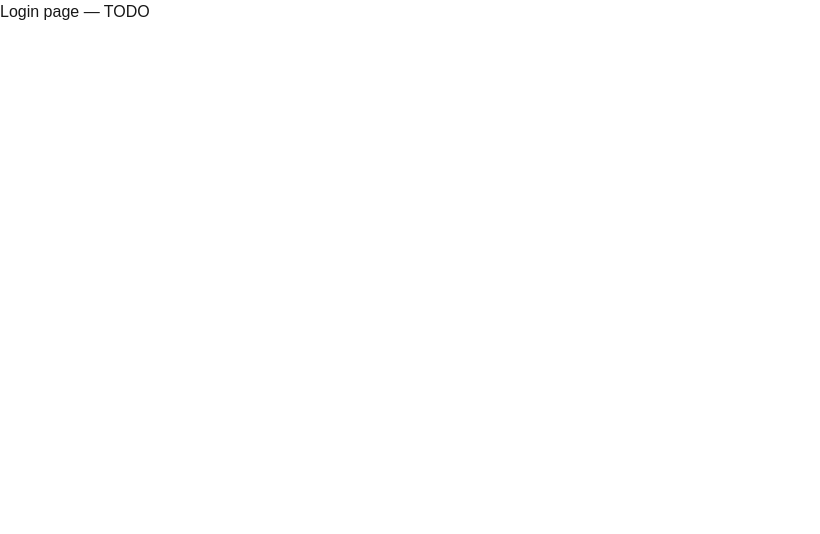
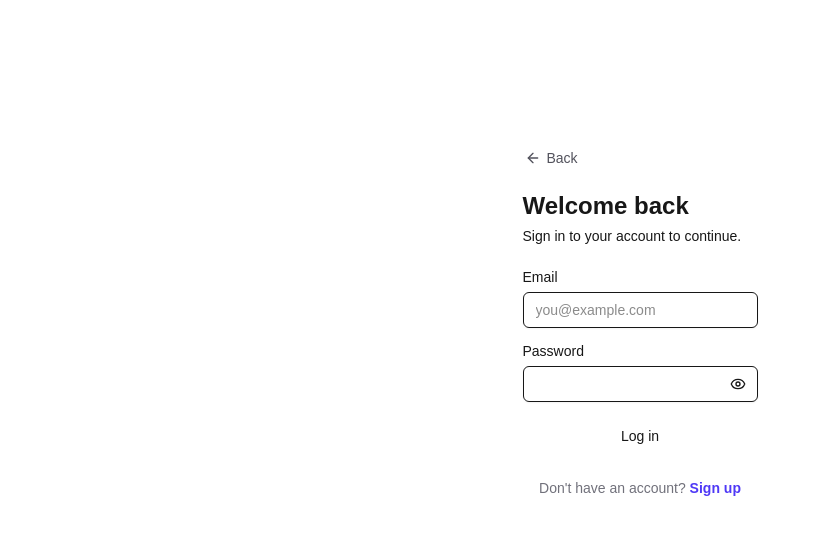
Before and after one commit to zedric-git/abangers, a Next.js app: page /login in a window 1280 px wide. Shown: the top 534 px of the page, without its empty margins (0-820 px from the left). Built offline with nearby package versions, Linux system fonts and the light colour scheme.

Commit message:
feat: implement login auth flow and role-based redirect (#8)

```diff
--- a/src/app/(auth)/login/page.tsx
+++ b/src/app/(auth)/login/page.tsx
@@ -1,6 +1,183 @@
+"use client";
+
+import { useState } from "react";
+import Link from "next/link";
+import { useRouter } from "next/navigation";
+import { useForm } from "react-hook-form";
+import { zodResolver } from "@hookform/resolvers/zod";
+import { Eye, EyeOff, ArrowLeft } from "lucide-react";
+
+import { createClient } from "@/lib/supabase/client";
+import {
+  loginSchema,
+  type LoginInput,
+  mapAuthError,
+} from "@/lib/validations/auth";
+import { Button } from "@/components/ui/button";
+import { Input } from "@/components/ui/input";
+import {
+  Form,
+  FormControl,
+  FormField,
+  FormItem,
+  FormLabel,
+  FormMessage,
+} from "@/components/ui/form";
+
 export default function LoginPage() {
-  // TODO: Supabase email/password + Google OAuth sign-in form.
-  // On success, redirect based on profiles.role (renter -> /dashboard/renter,
-  // landlord -> /dashboard/landlord).
-  return <div>Login page — TODO</div>;
+  const router = useRouter();
+  const [showPassword, setShowPassword] = useState(false);
+  const [submitError, setSubmitError] = useState<string | null>(null);
+
+  const form = useForm<LoginInput>({
+    resolver: zodResolver(loginSchema),
+    defaultValues: {
+      email: "",
+      password: "",
+    },
+  });
+
+  async function onSubmit(values: LoginInput) {
+    setSubmitError(null);
+    const supabase = createClient();
+
+    const { data, error } = await supabase.auth.signInWithPassword({
+      email: values.email,
+      password: values.password,
+    });
+
+    if (error) {
+      setSubmitError(mapAuthError(error));
+      return;
+    }
+
+    if (!data.user) {
+      setSubmitError(
+        "Something went wrong while signing in. Please try again.",
+      );
+      return;
+    }
+
+    // Fetch user profile to determine destination role
+    const { data: profile, error: profileError } = await supabase
+      .from("profiles")
+      .select("role")
+      .eq("id", data.user.id)
+      .maybeSingle();
+
+    if (profileError) {
+      setSubmitError(
+        "Signed in successfully, but couldn't load user profile. Please contact support.",
+      );
+      return;
+    }
+
+    const role = profile?.role;
+    if (role === "landlord") {
+      router.push("/dashboard/landlord");
+    } else {
+      router.push("/dashboard/renter");
+    }
+  }
+
+  return (
+    <div className="mx-auto flex min-h-[80vh] max-w-md flex-col justify-center px-4">
+      <Button
+        variant="ghost"
+        size="sm"
+        onClick={() => router.back()}
+        className="mb-4 -ml-2 w-fit cursor-pointer gap-1.5 text-zinc-600 hover:text-zinc-900 dark:text-zinc-400 dark:hover:text-zinc-100"
+      >
+        <ArrowLeft className="h-4 w-4" />
+        Back
+      </Button>
+
+      <h1 className="mb-1 text-2xl font-semibold">Welcome back</h1>
+      <p className="text-muted-foreground mb-6 text-sm">
+        Sign in to your account to continue.
+      </p>
+
+      {submitError && (
+        <div className="border-destructive/30 bg-destructive/10 text-destructive mb-4 rounded-md border p-3 text-sm">
+          {submitError}
+        </div>
+      )}
+
+      <Form {...form}>
+        <form onSubmit={form.handleSubmit(onSubmit)} className="space-y-4">
+          <FormField
+            control={form.control}
+            name="email"
+            render={({ field }) => (
+              <FormItem>
+                <FormLabel>Email</FormLabel>
+                <FormControl>
+                  <Input
+                    type="email"
+                    placeholder="you@example.com"
+                    autoComplete="email"
+                    {...field}
+                  />
+                </FormControl>
+                <FormMessage />
+              </FormItem>
+            )}
+          />
+
+          <FormField
+            control={form.control}
+            name="password"
+            render={({ field }) => (
+              <FormItem>
+                <FormLabel>Password</FormLabel>
+                <FormControl>
+                  <div className="relative">
+                    <Input
+                      type={showPassword ? "text" : "password"}
+                      autoComplete="current-password"
+                      className="pr-10"
+                      {...field}
+                    />
+                    <button
+                      type="button"
+                      onClick={() => setShowPassword((prev) => !prev)}
+                      className="text-muted-foreground hover:text-foreground absolute inset-y-0 right-0 flex items-center pr-3"
+                      aria-label={
+                        showPassword ? "Hide password" : "Show password"
+                      }
+                    >
+                      {showPassword ? (
+                        <EyeOff className="h-4 w-4" />
+                      ) : (
+                        <Eye className="h-4 w-4" />
+                      )}
+                    </button>
+                  </div>
+                </FormControl>
+                <FormMessage />
+              </FormItem>
+            )}
+          />
+
+          <Button
+            type="submit"
+            className="w-full"
+            disabled={form.formState.isSubmitting}
+          >
+            {form.formState.isSubmitting ? "Signing in..." : "Log in"}
+          </Button>
+        </form>
+      </Form>
+
+      <div className="mt-6 text-center text-sm text-zinc-500 dark:text-zinc-400">
+        {"Don't have an account? "}
+        <Link
+          href="/signup"
+          className="font-semibold text-indigo-600 hover:underline dark:text-indigo-400"
+        >
+          Sign up
+        </Link>
+      </div>
+    </div>
+  );
 }
--- a/src/app/(auth)/signup/page.tsx
+++ b/src/app/(auth)/signup/page.tsx
@@ -1,13 +1,17 @@
 "use client";
 
 import { useState } from "react";
+import Link from "next/link";
 import { useRouter } from "next/navigation";
 import { useForm } from "react-hook-form";
 import { zodResolver } from "@hookform/resolvers/zod";
-import type { AuthError } from "@supabase/supabase-js";
-
+import { ArrowLeft } from "lucide-react";
 import { createClient } from "@/lib/supabase/client";
-import { signUpSchema, type SignUpInput } from "@/lib/validations/auth";
+import {
+  signUpSchema,
+  type SignUpInput,
+  mapAuthError,
+} from "@/lib/validations/auth";
 import { Button } from "@/components/ui/button";
 import { Input } from "@/components/ui/input";
 import {
@@ -25,43 +29,6 @@ import {
   SelectTrigger,
   SelectValue,
 } from "@/components/ui/select";
-
-/**
- * Turns raw Supabase Auth errors into copy a user can actually act on.
- * Supabase's own messages are sometimes accurate-but-terse ("User already
- * registered") or, for privacy reasons, deliberately vague (a duplicate
- * email during sign-up returns a *success* with an empty `identities`
- * array instead of an error, to avoid leaking which emails are taken —
- * that case is handled separately in onSubmit, not here).
- */
-function mapAuthError(error: AuthError): string {
-  const message = error.message.toLowerCase();
-
-  if (
-    message.includes("already registered") ||
-    message.includes("already exists")
-  ) {
-    return "An account with this email already exists. Try logging in instead.";
-  }
-  if (message.includes("password")) {
-    // Supabase's own password-strength messages are already clear
-    // (e.g. "Password should be at least 6 characters").
-    return error.message;
-  }
-  if (
-    message.includes("invalid email") ||
-    message.includes("unable to validate")
-  ) {
-    return "Enter a valid email address.";
-  }
-  if (message.includes("network") || message.includes("fetch")) {
-    return "Couldn't reach the server. Check your connection and try again.";
-  }
-
-  // Fallback: still show Supabase's message rather than swallowing it,
-  // just labeled as unexpected so it's obviously not a validation error.
-  return `Something went wrong: ${error.message}`;
-}
 
 export default function SignupPage() {
   const router = useRouter();
@@ -145,20 +112,22 @@ export default function SignupPage() {
           We sent a confirmation link to your inbox. Once you confirm and log
           in, we&apos;ll finish setting up your profile.
         </p>
-        {/*
-         * TODO (follow-up, not in scope for S1-01): the profiles row for
-         * this user hasn't been created yet — it needs to happen on their
-         * first authenticated action after confirming, most likely inside
-         * the S1-02 login flow (check for a missing profiles row and
-         * create it there using the role chosen here). Right now that
-         * role choice isn't persisted anywhere if they close this tab.
-         */}
       </div>
     );
   }
 
   return (
     <div className="mx-auto flex min-h-[80vh] max-w-md flex-col justify-center px-4">
+      <Button
+        variant="ghost"
+        size="sm"
+        onClick={() => router.back()}
+        className="mb-4 -ml-2 w-fit cursor-pointer gap-1.5 text-zinc-600 hover:text-zinc-900 dark:text-zinc-400 dark:hover:text-zinc-100"
+      >
+        <ArrowLeft className="h-4 w-4" />
+        Back
+      </Button>
+
       <h1 className="mb-1 text-2xl font-semibold">Create an account</h1>
       <p className="text-muted-foreground mb-6 text-sm">
         Sign up as a renter looking for a place, or a landlord listing one.
@@ -281,6 +250,16 @@ export default function SignupPage() {
           </Button>
         </form>
       </Form>
+
+      <div className="mt-6 text-center text-sm text-zinc-500 dark:text-zinc-400">
+        Already have an account?{" "}
+        <Link
+          href="/login"
+          className="font-semibold text-indigo-600 hover:underline dark:text-indigo-400"
+        >
+          Log in
+        </Link>
+      </div>
     </div>
   );
 }
--- a/src/components/LandlordAuthModal.tsx
+++ b/src/components/LandlordAuthModal.tsx
@@ -2,8 +2,9 @@
 
 import { useState } from "react";
 import { useRouter } from "next/navigation";
-import { X, Home, Loader2 } from "lucide-react";
+import { X, Home, Loader2, Eye, EyeOff } from "lucide-react";
 import { createClient } from "@/lib/supabase/client";
+import { mapAuthError } from "@/lib/validations/auth";
 
 interface LandlordAuthModalProps {
   isOpen: boolean;
@@ -21,6 +22,7 @@ export default function LandlordAuthModal({
   const [fullName, setFullName] = useState("");
   const [email, setEmail] = useState("");
   const [password, setPassword] = useState("");
+  const [showPassword, setShowPassword] = useState(false);
   const [loading, setLoading] = useState(false);
   const [error, setError] = useState<string | null>(null);
   const [success, setSuccess] = useState<string | null>(null);
@@ -50,20 +52,17 @@ export default function LandlordAuthModal({
             .from("profiles")
             .select("role")
             .eq("id", data.user.id)
-            .single();
+            .maybeSingle();
 
           if (profileError) {
-            // Profile doesn't exist yet, but they logged in
             console.error("Profile not found:", profileError);
           }
 
-          // Even if they are renter, we redirect to their dashboard, but preferably landlord
           if (profile?.role === "landlord") {
             router.push("/dashboard/landlord");
           } else if (profile?.role === "renter") {
             router.push("/dashboard/renter");
           } else {
-            // Default fallback
             router.push("/dashboard/landlord");
           }
           onClose();
@@ -88,7 +87,7 @@ export default function LandlordAuthModal({
         if (signUpError) throw signUpError;
 
         if (data.user) {
-          // Insert the profiles row manually (in case triggers aren't set up yet)
+          // Insert the profiles row manually if not already inserted
           const { error: profileError } = await supabase
             .from("profiles")
             .insert({
@@ -98,12 +97,9 @@ export default function LandlordAuthModal({
             });
 
           if (profileError) {
-            // If the profile insert failed (e.g. because email confirmation is required and they are not logged in yet)
-            // we don't throw, but we warn or handle it.
             console.error("Failed to insert profile row:", profileError);
           }
 
-          // If session is present immediately (email confirmation disabled), redirect
           const { data: sessionData } = await supabase.auth.getSession();
           if (sessionData.session) {
             router.push("/dashboard/landlord");
@@ -112,7 +108,6 @@ export default function LandlordAuthModal({
             setSuccess(
               "Registration successful! Please check your email to confirm your account.",
             );
-            // Clear fields
             setFullName("");
             setEmail("");
             setPassword("");
@@ -121,7 +116,9 @@ export default function LandlordAuthModal({
       }
     } catch (err) {
       const errorMessage =
-        err instanceof Error ? err.message : "An unexpected error occurred";
+        err instanceof Error
+          ? mapAuthError(err)
+          : "An unexpected error occurred";
       setError(errorMessage);
     } finally {
       setLoading(false);
@@ -204,15 +201,27 @@ export default function LandlordAuthModal({
             />
           </div>
 
-          <div className="space-y-1.5">
+          <div className="relative space-y-1.5">
             <input
-              type="password"
+              type={showPassword ? "text" : "password"}
               required
               placeholder="Password"
               value={password}
               onChange={(e) => setPassword(e.target.value)}
-              className="h-12 w-full rounded-xl border border-zinc-200 bg-zinc-50/50 px-4 text-zinc-900 placeholder-zinc-400 transition-colors focus:border-purple-600 focus:bg-white focus:ring-1 focus:ring-purple-600 focus:outline-none dark:border-zinc-800 dark:bg-zinc-800 dark:text-white dark:placeholder-zinc-500 dark:focus:border-purple-500 dark:focus:bg-zinc-900 dark:focus:ring-purple-500"
+              className="h-12 w-full rounded-xl border border-zinc-200 bg-zinc-50/50 pr-10 pl-4 text-zinc-900 placeholder-zinc-400 transition-colors focus:border-purple-600 focus:bg-white focus:ring-1 focus:ring-purple-600 focus:outline-none dark:border-zinc-800 dark:bg-zinc-800 dark:text-white dark:placeholder-zinc-500 dark:focus:border-purple-500 dark:focus:bg-zinc-900 dark:focus:ring-purple-500"
             />
+            <button
+              type="button"
+              onClick={() => setShowPassword((prev) => !prev)}
+              className="absolute top-1/2 right-3 -translate-y-1/2 text-zinc-400 hover:text-zinc-600 dark:hover:text-zinc-300"
+              aria-label={showPassword ? "Hide password" : "Show password"}
+            >
+              {showPassword ? (
+                <EyeOff className="h-5 w-5" />
+              ) : (
+                <Eye className="h-5 w-5" />
+              )}
+            </button>
           </div>
 
           <button
--- a/src/components/ui/select.tsx
+++ b/src/components/ui/select.tsx
@@ -36,7 +36,7 @@ function SelectTrigger({
       data-slot="select-trigger"
       data-size={size}
       className={cn(
-        "border-input focus-visible:border-ring focus-visible:ring-ring/50 aria-invalid:border-destructive aria-invalid:ring-destructive/20 data-[placeholder]:text-muted-foreground dark:bg-input/30 dark:hover:bg-input/50 dark:aria-invalid:ring-destructive/40 [&_svg:not([class*='text-'])]:text-muted-foreground flex w-fit items-center justify-between gap-2 rounded-md border bg-transparent px-3 py-2 text-sm whitespace-nowrap shadow-xs transition-[color,box-shadow] outline-none focus-visible:ring-[3px] disabled:cursor-not-allowed disabled:opacity-50 data-[size=default]:h-9 data-[size=sm]:h-8 *:data-[slot=select-value]:line-clamp-1 *:data-[slot=select-value]:flex *:data-[slot=select-value]:items-center *:data-[slot=select-value]:gap-2 [&_svg]:pointer-events-none [&_svg]:shrink-0 [&_svg:not([class*='size-'])]:size-4",
+        "border-input focus-visible:border-ring focus-visible:ring-ring/50 aria-invalid:border-destructive aria-invalid:ring-destructive/20 data-[placeholder]:text-muted-foreground dark:bg-input/30 dark:hover:bg-input/50 dark:aria-invalid:ring-destructive/40 [&_svg:not([class*='text-'])]:text-muted-foreground flex w-full items-center justify-between gap-2 rounded-md border bg-transparent px-3 py-2 text-sm whitespace-nowrap shadow-xs transition-[color,box-shadow] outline-none focus-visible:ring-[3px] disabled:cursor-not-allowed disabled:opacity-50 data-[size=default]:h-9 data-[size=sm]:h-8 *:data-[slot=select-value]:line-clamp-1 *:data-[slot=select-value]:flex *:data-[slot=select-value]:items-center *:data-[slot=select-value]:gap-2 [&_svg]:pointer-events-none [&_svg]:shrink-0 [&_svg:not([class*='size-'])]:size-4",
         className,
       )}
       {...props}
@@ -52,8 +52,9 @@ function SelectTrigger({
 function SelectContent({
   className,
   children,
-  position = "item-aligned",
+  position = "popper",
   align = "center",
+  sideOffset = 4,
   ...props
 }: React.ComponentProps<typeof SelectPrimitive.Content>) {
   return (
@@ -61,13 +62,14 @@ function SelectContent({
       <SelectPrimitive.Content
         data-slot="select-content"
         className={cn(
-          "bg-popover text-popover-foreground data-[side=bottom]:slide-in-from-top-2 data-[side=left]:slide-in-from-right-2 data-[side=right]:slide-in-from-left-2 data-[side=top]:slide-in-from-bottom-2 data-[state=closed]:animate-out data-[state=closed]:fade-out-0 data-[state=closed]:zoom-out-95 data-[state=open]:animate-in data-[state=open]:fade-in-0 data-[state=open]:zoom-in-95 relative z-50 max-h-(--radix-select-content-available-height) min-w-[8rem] origin-(--radix-select-content-transform-origin) overflow-x-hidden overflow-y-auto rounded-md border shadow-md",
+          "data-[side=bottom]:slide-in-from-top-2 data-[side=left]:slide-in-from-right-2 data-[side=right]:slide-in-from-left-2 data-[side=top]:slide-in-from-bottom-2 data-[state=closed]:animate-out data-[state=closed]:fade-out-0 data-[state=closed]:zoom-out-95 data-[state=open]:animate-in data-[state=open]:fade-in-0 data-[state=open]:zoom-in-95 relative z-50 max-h-60 min-w-[8rem] origin-(--radix-select-content-transform-origin) overflow-x-hidden overflow-y-auto rounded-md border border-zinc-200 bg-white text-zinc-950 shadow-lg dark:border-zinc-800 dark:bg-zinc-900 dark:text-zinc-50",
           position === "popper" &&
             "data-[side=bottom]:translate-y-1 data-[side=left]:-translate-x-1 data-[side=right]:translate-x-1 data-[side=top]:-translate-y-1",
           className,
         )}
         position={position}
         align={align}
+        sideOffset={sideOffset}
         {...props}
       >
         <SelectScrollUpButton />
--- a/src/lib/validations/auth.ts
+++ b/src/lib/validations/auth.ts
@@ -1,4 +1,5 @@
 import { z } from "zod";
+import type { AuthError } from "@supabase/supabase-js";
 
 /**
  * Validation rules for the sign-up form. Used by:
@@ -25,3 +26,53 @@ export const signUpSchema = z
   });
 
 export type SignUpInput = z.infer<typeof signUpSchema>;
+
+/**
+ * Validation rules for the login form. Used by:
+ * - the login form (client-side, via React Hook Form's zodResolver)
+ * - LandlordAuthModal login state
+ */
+export const loginSchema = z.object({
+  email: z.string().email("Enter a valid email address"),
+  password: z.string().min(1, "Password is required"),
+});
+
+export type LoginInput = z.infer<typeof loginSchema>;
+
+/**
+ * Turns raw Supabase Auth errors into copy a user can actually act on.
+ * Handles both sign-in and sign-up error cases.
+ */
+export function mapAuthError(error: AuthError | Error): string {
+  const message = error.message.toLowerCase();
+
+  if (
+    message.includes("invalid login credentials") ||
+    message.includes("invalid credentials")
+  ) {
+    return "Invalid email or password. Please check your credentials and try again.";
+  }
+  if (
+    message.includes("already registered") ||
+    message.includes("already exists")
+  ) {
+    return "An account with this email already exists. Try logging in instead.";
+  }
+  if (message.includes("email not confirmed")) {
+    return "Please confirm your email address before logging in. Check your inbox for the confirmation link.";
+  }
+  if (message.includes("password")) {
+    return error.message;
+  }
+  if (
+    message.includes("invalid email") ||
+    message.includes("unable to validate")
+  ) {
+    return "Enter a valid email address.";
+  }
+  if (message.includes("network") || message.includes("fetch")) {
+    return "Couldn't reach the server. Check your connection and try again.";
+  }
+
+  return `Something went wrong: ${error.message}`;
+}
```
